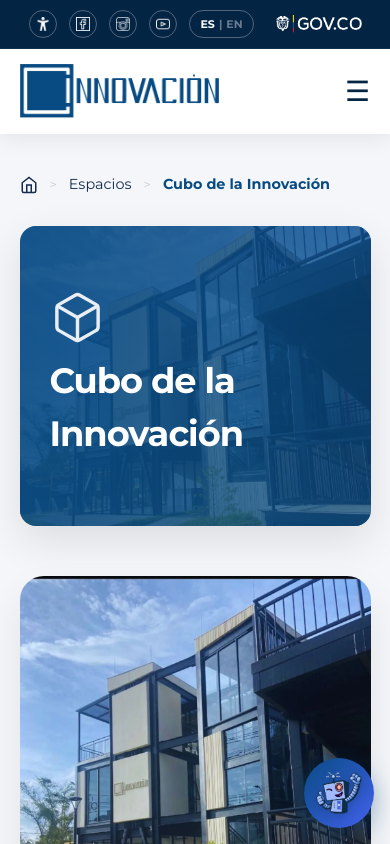
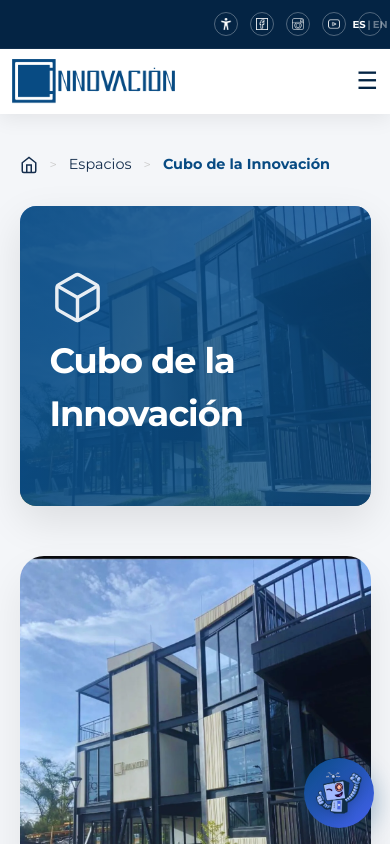
Before and after one commit to cadavincito/Cubo-de-la-innovaci-n, a React (Vite) app: page /espacios/cubo-innovacion in a window 390 px wide. Shown: the top 844 px of the page. Built offline with nearby package versions, Linux system fonts and the light colour scheme.

Commit message:
todo ajustado a mobile

```diff
--- a/src/components/layout/Navbar.css
+++ b/src/components/layout/Navbar.css
@@ -214,6 +214,13 @@ html, body {
   text-decoration: none;
 }
 
+.nav-link:is(button) {
+  border: none;
+  background: none;
+  padding: 10px 0;
+  cursor: pointer;
+}
+
 .nav-link:hover {
   color: var(--nav-hover-color);
 }
@@ -224,6 +231,10 @@ html, body {
 }
 
 .nav-item:hover .dropdown-icon {
+  transform: rotate(180deg);
+}
+
+.dropdown-icon.open {
   transform: rotate(180deg);
 }
 
@@ -317,6 +328,117 @@ html, body {
 
   .nav-item:hover .dropdown-menu { display: block; }
 
+  .dropdown-menu.active { display: block; }
+
   .dropdown-link { padding-left: 10%; border-left: none; }
   .dropdown-link:hover { padding-left: 12%; border-left: none; }
 }
+
+@media (max-width: 480px) {
+  .topbar {
+    padding: 6px 0;
+  }
+
+  .topbar-container {
+    padding: 6px 8px;
+    gap: 8px;
+  }
+
+  .topbar-content-right {
+    gap: 10px;
+  }
+
+  .topbar-icon-item {
+    width: 24px;
+    height: 24px;
+  }
+
+  .topbar-social-icon {
+    width: 12px;
+  }
+
+  .language-switch {
+    font-size: 10px;
+    padding: 0 5px;
+  }
+
+  .lang-separator {
+    margin: 0 2px;
+  }
+
+  .gov-co-logo-container {
+    display: none;
+  }
+
+  .main-navbar {
+    padding: 10px 12px;
+  }
+
+  .logo-img {
+    max-height: 45px;
+  }
+
+  .mobile-menu-btn {
+    font-size: 24px;
+  }
+
+  .nav-links {
+    max-height: 0;
+  }
+
+  .nav-links.active {
+    max-height: 400px;
+  }
+
+  .nav-item {
+    width: 100%;
+  }
+
+  .nav-link {
+    padding: 12px 4%;
+    font-size: 14px;
+    gap: 4px;
+  }
+
+  .dropdown-link {
+    padding: 12px 8%;
+    font-size: 14px;
+  }
+}
+
+@media (max-width: 375px) {
+  .topbar-container {
+    padding: 5px 5px;
+  }
+
+  .topbar-icon-item {
+    width: 22px;
+    height: 22px;
+  }
+
+  .topbar-social-icon {
+    width: 11px;
+  }
+
+  .language-switch {
+    font-size: 9px;
+    padding: 0 4px;
+  }
+
+  .logo-img {
+    max-height: 40px;
+  }
+
+  .mobile-menu-btn {
+    font-size: 22px;
+  }
+
+  .nav-link {
+    font-size: 13px;
+    letter-spacing: 0;
+  }
+
+  .dropdown-link {
+    font-size: 13px;
+  }
+}
--- a/src/components/layout/Navbar.jsx
+++ b/src/components/layout/Navbar.jsx
@@ -13,6 +13,7 @@ import ytIcon from '../../assets/images/youtube.png';
 
 export default function Navbar() {
   const [isMobileMenuOpen, setIsMobileMenuOpen] = useState(false);
+  const [openDropdown, setOpenDropdown] = useState(null);
   const { i18n } = useTranslation();
 
   const changeLanguage = (lng) => {
@@ -21,6 +22,10 @@ export default function Navbar() {
 
   const toggleMobileMenu = () => {
     setIsMobileMenuOpen(!isMobileMenuOpen);
+  };
+
+  const toggleDropdown = (linkId) => {
+    setOpenDropdown(openDropdown === linkId ? null : linkId);
   };
 
   const getTranslatedTitle = (title) => {
@@ -112,20 +117,40 @@ export default function Navbar() {
         <ul className={`nav-links ${isMobileMenuOpen ? 'active' : ''}`}>
           {menuLinks.map((link) => (
             <li key={link.id} className="nav-item">
-              <Link to={link.path} className="nav-link" onClick={() => setIsMobileMenuOpen(false)}>
-                {getTranslatedTitle(link.title)} {link.hasDropdown && <span className="dropdown-icon">▼</span>}
-              </Link>
+              {link.hasDropdown ? (
+                <>
+                  <button
+                    className="nav-link"
+                    onClick={() => toggleDropdown(link.id)}
+                    type="button"
+                  >
+                    {getTranslatedTitle(link.title)}
+                    <span className={`dropdown-icon ${openDropdown === link.id ? 'open' : ''}`}>▼</span>
+                  </button>
 
-              {link.hasDropdown && link.subItems && (
-                <ul className="dropdown-menu">
+                  {link.subItems && (
+                    <ul className={`dropdown-menu ${openDropdown === link.id ? 'active' : ''}`}>
                       {link.subItems.map((subItem, index) => (
                         <li key={index} className="dropdown-item">
-                      <Link to={subItem.path} className="dropdown-link" onClick={() => setIsMobileMenuOpen(false)}>
+                          <Link
+                            to={subItem.path}
+                            className="dropdown-link"
+                            onClick={() => {
+                              setIsMobileMenuOpen(false);
+                              setOpenDropdown(null);
+                            }}
+                          >
                             {getTranslatedTitle(subItem.title)}
                           </Link>
                         </li>
                       ))}
                     </ul>
+                  )}
+                </>
+              ) : (
+                <Link to={link.path} className="nav-link" onClick={() => setIsMobileMenuOpen(false)}>
+                  {getTranslatedTitle(link.title)}
+                </Link>
               )}
             </li>
           ))}
--- a/src/components/ui/CuboInteractivo.css
+++ b/src/components/ui/CuboInteractivo.css
@@ -209,18 +209,74 @@
 }
 
 @media (max-width: 480px) {
+  .cubo-interactivo-section {
+    padding-top: 50px;
+    padding-bottom: 60px;
+  }
+
+  .cubo-interactivo-header {
+    margin-bottom: clamp(24px, 4vw, 32px);
+    padding: 0 4px;
+  }
+
+  .cubo-interactivo-title {
+    font-size: clamp(1.4rem, 3.5vw, 1.75rem);
+  }
+
+  .cubo-scene-container {
+    border-radius: 16px;
+    padding: clamp(20px, 4vw, 32px);
+  }
+
   .cubo-scene {
-    --cubo-size: 130px;
-    min-height: 240px;
+    --cubo-size: 140px;
+    min-height: 260px;
+    perspective: clamp(600px, 70vw, 900px);
+  }
+
+  .cubo-face {
+    padding: 12px;
+  }
+
+  .cubo-interactivo-hint {
+    font-size: 0.75rem;
+    padding: 0 12px;
+    margin-top: clamp(18px, 3vw, 24px);
+  }
+}
+
+@media (max-width: 375px) {
+  .cubo-scene {
+    --cubo-size: 120px;
+    min-height: 230px;
+    perspective: 550px;
   }
 
   .cubo-face {
     padding: 10px;
   }
 
-  .cubo-scene-container {
-    margin-left: 8px;
-    margin-right: 8px;
+  .cubo-face-title {
+    font-size: clamp(0.6rem, 1.6vw, 0.8rem);
+    margin-bottom: 2px;
+  }
+
+  .cubo-face-desc {
+    font-size: clamp(0.5rem, 1.2vw, 0.65rem);
+  }
+
+  .cubo-interactivo-title {
+    font-size: 1.4rem;
+  }
+}
+
+@media (pointer: coarse) {
+  .cubo-scene {
+    --cubo-size: max(130px, 28vw);
+  }
+
+  .cubo-face {
+    padding: 14px;
   }
 }
 
```
Also changed, not shown: src/components/InnovationCube.css (+39 -0 lines). Lines whose indentation alone changed are shown as unchanged.
